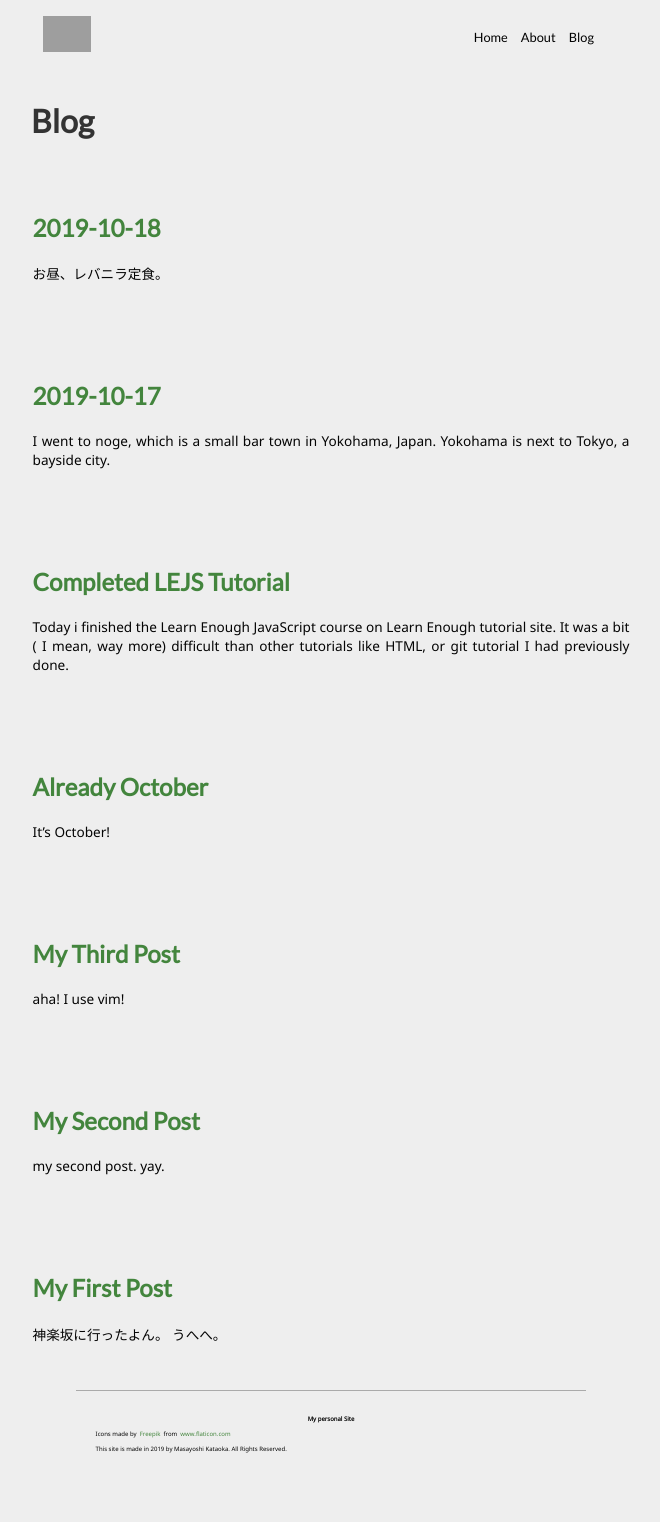
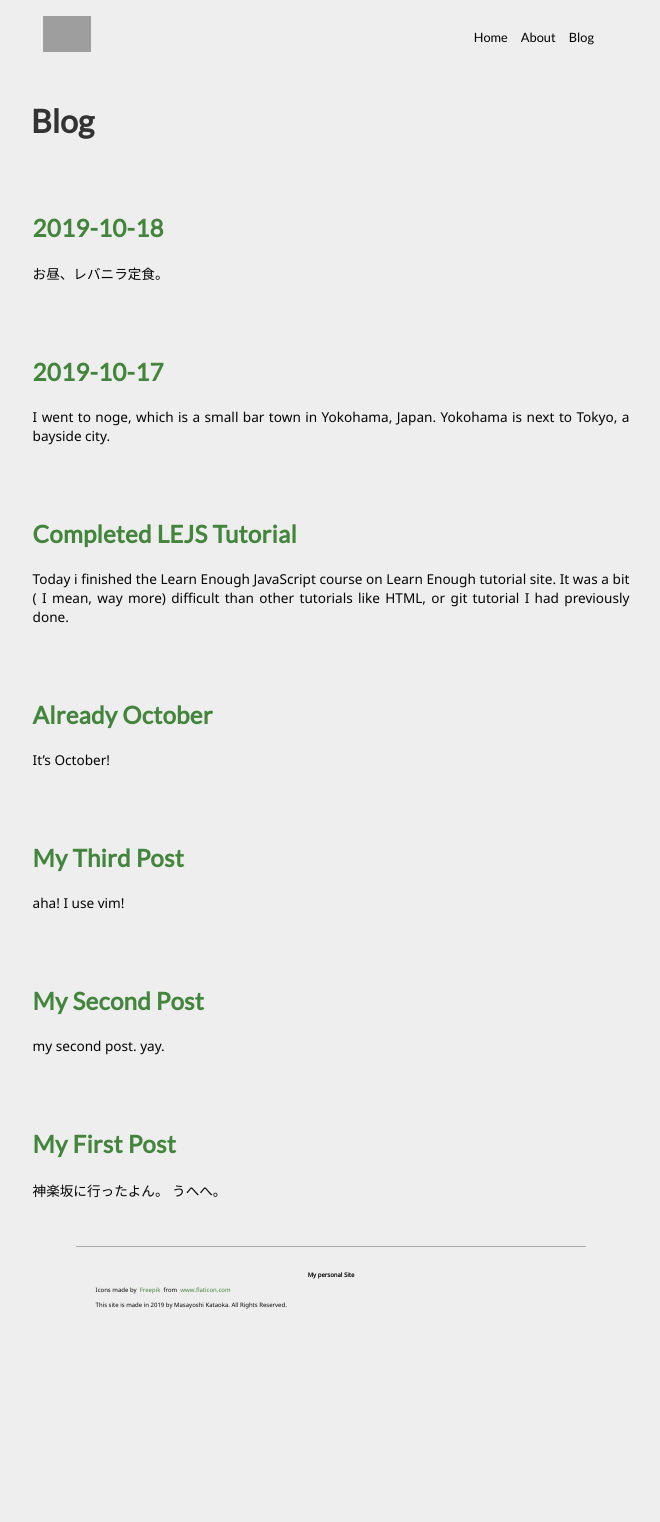
Before and after one commit to mkataoka73/first-jekyll-site, a Jekyll site: the page built from blog/index.html, in a window 1280 px wide. Shown: the whole page, without its empty margins (309-969 px from the left). Built offline with Jekyll 4.4.1, drawn with Linux system fonts in a browser that asks for light colours; after the commit the page ends 1378 px from its top, so only the background shows below that; grey boxes are pictures that could not be loaded.

Commit message:
Set .entry-title letter-spacing to 0.3px

```diff
--- a/blog/index.html
+++ b/blog/index.html
@@ -6,7 +6,7 @@
   <div class="posts-wrapper">
     {% for post in site.posts %}
       <div class="blog-post text-area">
-        <h2><a href="{{ post.url }}">{{ post.title }}</a></h2>
+        <h2 class="entry-title"><a href="{{ post.url }}">{{ post.title }}</a></h2>
         {{ post.excerpt }}
       </div>
     {% endfor %}
--- a/css/main.css
+++ b/css/main.css
@@ -178,13 +178,11 @@
 .post-body {
 	max-width: 550px;
 }
-/* BLOG STYLES */
-
 .posts-wrapper :first-child {
  margin-top: 3em;
 }
-.blog-post ~ .blog-post {
- margin-top: 6em;
+.blog-post .entry-title {
+	letter-spacing: 0.3px;
 }
 .blog-post .blog-hero {
  height: 40vh;
```
Also changed, not shown: 2 other files.
